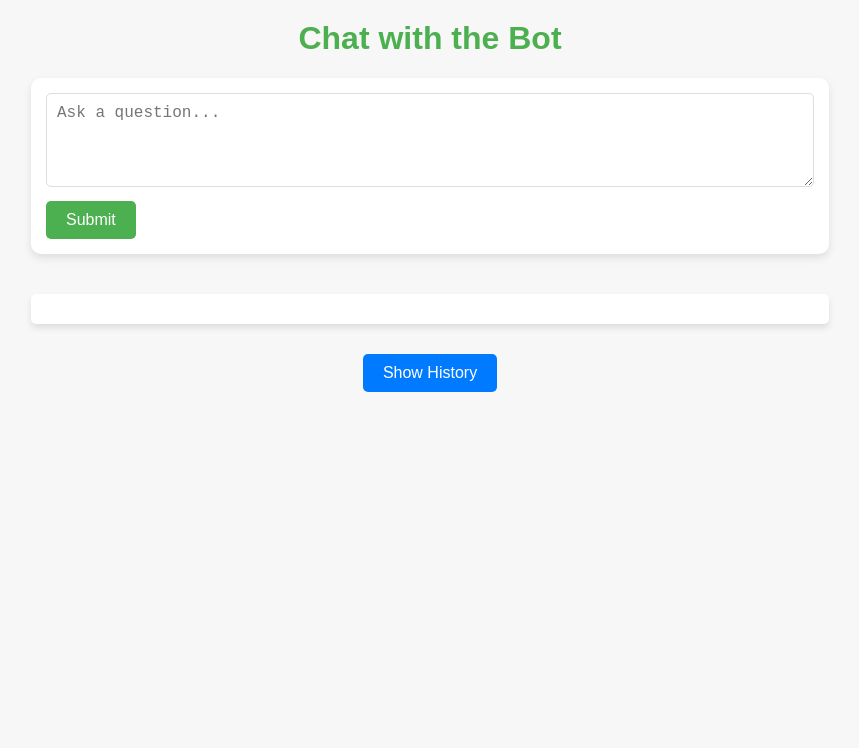
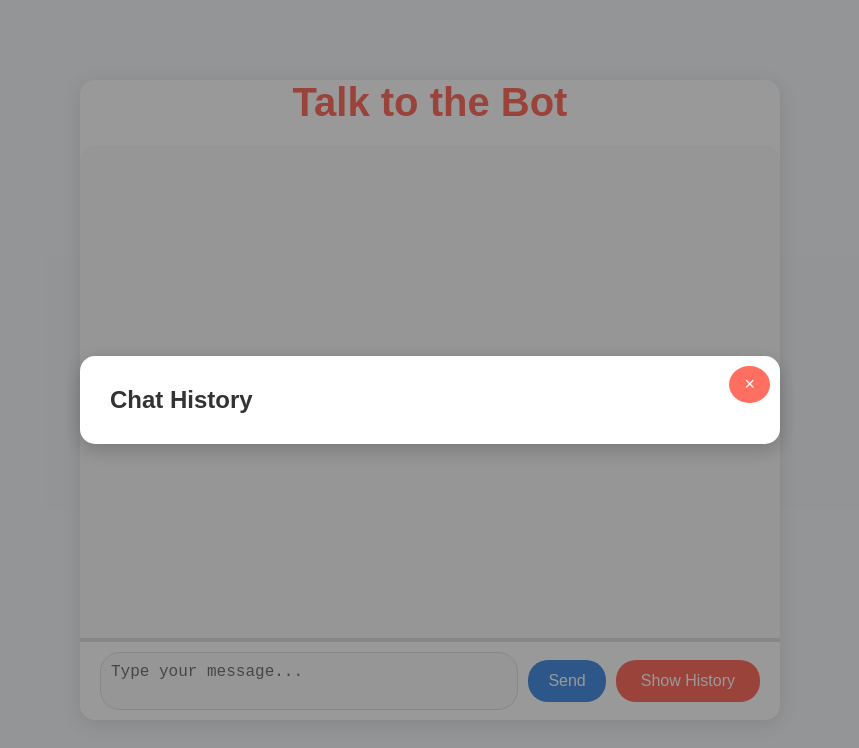
Before and after one commit to UdayRajput001/chatbot, a plain HTML site: page index.html in a window 1280 px wide. Both pictures are taken after a click on the button "Show History". Shown: the whole page, without its empty margins (210-1069 px from the left). Drawn offline with Linux system fonts and the light colour scheme; no server answers.

Commit message:
interactive chatbot

```diff
--- a/index.html
+++ b/index.html
@@ -4,146 +4,226 @@
     <meta charset="UTF-8">
     <meta name="viewport" content="width=device-width, initial-scale=1.0">
     <title>ChatBot</title>
-
     <style>
-        /* Basic page setup */
-        body {
-            font-family: Arial, sans-serif;
+        /* Global Styles */
+        * {
             margin: 0;
             padding: 0;
-            background-color: #f7f7f7;
+            box-sizing: border-box;
+        }
+
+        body {
+            font-family: 'Arial', sans-serif;
+            background-color: #F4F7FA;
+            color: #333;
             display: flex;
-            flex-direction: column;
+            justify-content: center;
             align-items: center;
+            min-height: 100vh;
         }
 
         h1 {
-            color: #4CAF50;
+            font-size: 2.5rem;
+            margin-bottom: 20px;
+            color: #FF6F61;
             text-align: center;
-            margin-top: 20px;
         }
 
-        /* Form styling */
+        /* Chat Container */
+        #chat-container {
+            width: 100%;
+            max-width: 700px;
+            height: 80vh;
+            display: flex;
+            flex-direction: column;
+            background: #fff;
+            border-radius: 15px;
+            box-shadow: 0 4px 20px rgba(0, 0, 0, 0.1);
+            overflow: hidden;
+            position: relative;
+        }
+
+        #chat-display {
+            padding: 20px;
+            flex-grow: 1;
+            overflow-y: auto;
+            background: #FAFAFA;
+            border-bottom: 2px solid #E0E0E0;
+            border-radius: 15px 15px 0 0;
+        }
+
+        .chat-message {
+            display: flex;
+            margin-bottom: 15px;
+            animation: fadeIn 0.4s ease-out;
+        }
+
+        .chat-bubble {
+            max-width: 75%;
+            padding: 12px 18px;
+            border-radius: 20px;
+            font-size: 16px;
+            line-height: 1.5;
+            word-wrap: break-word;
+            color: white;
+            box-shadow: 0 4px 10px rgba(0, 0, 0, 0.1);
+        }
+
+        .user-message .chat-bubble {
+            background: #FF6F61;
+            align-self: flex-end; /* User message on the right */
+        }
+
+        .bot-message .chat-bubble {
+            background: #4A90E2;
+            align-self: flex-start; /* Bot message on the left */
+        }
+
+        /* Message input and button styles */
         #chat-form {
-            background-color: #ffffff;
-            padding: 15px;
-            border-radius: 10px;
-            box-shadow: 0 4px 8px rgba(0, 0, 0, 0.1);
-            width: 60%;
-            margin-bottom: 20px;
+            display: flex;
+            align-items: center;
+            justify-content: space-between; /* Added to align buttons */
+            padding: 10px 20px;
+            background: #fff;
+            border-top: 2px solid #E0E0E0;
+            border-radius: 0 0 15px 15px;
         }
 
         textarea {
-            width: 100%;
+            flex-grow: 1;
             padding: 10px;
-            border: 1px solid #ddd;
-            border-radius: 5px;
+            border: 1px solid #E0E0E0;
+            border-radius: 20px;
             font-size: 16px;
-            box-sizing: border-box;
+            resize: none;
+            min-height: 50px;
+            outline: none;
+            background: #F9F9F9;
+            transition: all 0.3s ease;
+        }
+
+        textarea:focus {
+            border-color: #FF6F61;
+            background: #FFF7F6;
         }
 
         button {
-            background-color: #4CAF50;
+            background-color: #4A90E2; /* New button color */
             color: white;
             border: none;
-            padding: 10px 20px;
-            border-radius: 5px;
+            padding: 12px 20px;
+            border-radius: 20px;
             cursor: pointer;
             font-size: 16px;
-            margin-top: 10px;
-            transition: background-color 0.3s;
+            margin-left: 10px;
+            transition: background-color 0.3s ease;
         }
 
         button:hover {
-            background-color: #45a049;
+            background-color: #3970A4;
         }
 
-        /* Response area styling */
-        #bot-response {
+        /* Show history button */
+        #show-history {
+            background-color: #FF6F61;
+            color: white;
+            padding: 12px 25px;
+            border-radius: 20px;
             font-size: 16px;
-            color: #333;
-            background-color: #fff;
-            border-radius: 5px;
-            padding: 15px;
-            box-shadow: 0 4px 6px rgba(0, 0, 0, 0.1);
-            margin-top: 20px;
-            width: 60%;
-            margin-bottom: 20px;
-            max-height: 150px;
-            overflow-y: auto;
-        }
-
-        /* Show History Button */
-        #show-history {
-            background-color: #007BFF;
-            color: white;
+            cursor: pointer;
             border: none;
-            padding: 10px 20px;
-            border-radius: 5px;
-            cursor: pointer;
-            font-size: 16px;
-            margin-bottom: 20px;
-            transition: background-color 0.3s;
+            transition: background-color 0.3s ease;
         }
 
         #show-history:hover {
-            background-color: #0056b3;
+            background-color: #F55F49;
         }
 
-        /* History Section */
-        #chat-history {
-            width: 60%;
-            max-height: 300px;
-            overflow-y: auto;
-            padding: 10px;
-            background-color: #fff;
-            border-radius: 5px;
-            box-shadow: 0 4px 6px rgba(0, 0, 0, 0.1);
-            display: none; /* Hidden by default */
+        /* History Overlay */
+        #history-overlay {
+            position: fixed;
+            top: 0;
+            left: 0;
+            width: 100%;
+            height: 100%;
+            background: rgba(0, 0, 0, 0.4);
+            display: none;
+            justify-content: center;
+            align-items: center;
+            z-index: 1000;
         }
 
-        .chat-message {
-            margin-bottom: 15px;
+        #history-content {
+            width: 80%;
+            max-width: 700px;
+            background: #fff;
+            padding: 30px;
+            border-radius: 15px;
+            box-shadow: 0 6px 20px rgba(0, 0, 0, 0.2);
+            overflow-y: auto;
+            max-height: 70vh;
+            position: relative;
         }
 
-        .chat-message .user {
-            font-weight: bold;
-            color: #4CAF50;
+        .close-button {
+            position: absolute;
+            top: 10px;
+            right: 10px;
+            background: #FF6F61;
+            color: white;
+            border: none;
+            padding: 8px 15px;
+            border-radius: 50%;
+            cursor: pointer;
+            font-size: 18px;
         }
 
-        .chat-message .bot {
-            color: #007BFF;
+        .close-button:hover {
+            background: #E25A47;
         }
+
+        /* Animation for messages */
+        @keyframes fadeIn {
+            0% { opacity: 0; transform: translateY(20px); }
+            100% { opacity: 1; transform: translateY(0); }
+        }
+
     </style>
+</head>
 
-</head>
 <body>
 
-    <h1>Chat with the Bot</h1>
+    <div id="chat-container">
+        <h1>Talk to the Bot</h1>
+        <!-- Chat Display Area -->
+        <div id="chat-display"></div>
 
-    <!-- Chat Form -->
-    <form id="chat-form">
-        <textarea id="user-message" rows="4" placeholder="Ask a question..."></textarea><br>
-        <button type="submit">Submit</button>
-    </form>
+        <!-- Chat Input Form -->
+        <form id="chat-form">
+            <textarea id="user-message" rows="2" placeholder="Type your message..."></textarea>
+            <button type="submit">Send</button>
+            <button type="button" id="show-history">Show History</button>
+        </form>
+    </div>
 
-    <!-- Current Bot Response -->
-    <div id="bot-response"></div>
-
-    <!-- Show History button -->
-    <button id="show-history">Show History</button>
-
-    <!-- Chat History Section -->
-    <div id="chat-history"></div>
+    <!-- Chat History Overlay -->
+    <div id="history-overlay">
+        <div id="history-content">
+            <button class="close-button">×</button>
+            <h2>Chat History</h2>
+            <div id="history-display"></div>
+        </div>
+    </div>
 
     <script>
-        // Event listener for form submission
-        document.getElementById("chat-form").addEventListener("submit", async function(e) {
+        const chatHistory = [];
+
+        document.getElementById("chat-form").addEventListener("submit", async function (e) {
             e.preventDefault();
 
             const userMessage = document.getElementById("user-message").value;
 
-            // Send the user's message to FastAPI backend
             const response = await fetch("http://127.0.0.1:8000/chat/", {
                 method: "POST",
                 headers: {
@@ -151,51 +231,64 @@
                 },
                 body: JSON.stringify({ user_message: userMessage }),
             });
+
             const data = await response.json();
 
-            // Display the latest response
-            document.getElementById("bot-response").innerText = `Bot: ${data.bot_response}`;
-
-            // Clear input
+            appendChatMessage(userMessage, data.bot_response);
             document.getElementById("user-message").value = "";
 
-            // Append the user message and bot response to history (current only)
-            const currentHistory = document.createElement('div');
-            currentHistory.classList.add('chat-message');
-            currentHistory.innerHTML = `
-                <div class="user">User: ${userMessage}</div>
-                <div class="bot">Bot: ${data.bot_response}</div>
-            `;
-            document.getElementById("chat-history").innerHTML = currentHistory.outerHTML;
-
-            // Optionally scroll to latest response
-            document.getElementById("chat-history").scrollTop = document.getElementById("chat-history").scrollHeight;
+            // Save message to history
+            chatHistory.push({ user: userMessage, bot: data.bot_response });
         });
 
-        // Function to display full chat history
-        async function displayChatHistory() {
-            const historyResponse = await fetch("http://127.0.0.1:8000/history/");
-            const history = await historyResponse.json();
-            let historyHtml = "";
+        function appendChatMessage(userMessage, botResponse) {
+            const chatDisplay = document.getElementById("chat-display");
 
-            history.forEach(chat => {
-                historyHtml += `
-                    <div class="chat-message">
-                        <div class="user">User: ${chat.user_message}</div>
-                        <div class="bot">Bot: ${chat.bot_response}</div>
-                    </div>
-                `;
-            });
+            const userMessageDiv = document.createElement("div");
+            userMessageDiv.classList.add("chat-message", "user-message");
+            userMessageDiv.innerHTML = `<div class="chat-bubble">${userMessage}</div>`;
+            chatDisplay.appendChild(userMessageDiv);
 
-            // Display history with fade-in animation
-            document.getElementById("chat-history").style.display = 'block';
-            document.getElementById("chat-history").innerHTML = historyHtml;
-            document.getElementById("chat-history").scrollTop = document.getElementById("chat-history").scrollHeight;
+            const botMessageDiv = document.createElement("div");
+            botMessageDiv.classList.add("chat-message", "bot-message");
+            botMessageDiv.innerHTML = `<div class="chat-bubble">${botResponse}</div>`;
+            chatDisplay.appendChild(botMessageDiv);
+
+            chatDisplay.scrollTop = chatDisplay.scrollHeight;
         }
 
-        // Event listener for the Show History button
-        document.getElementById("show-history").addEventListener("click", async function() {
-            await displayChatHistory();  // Fetch and display full chat history
+        async function fetchChatHistory() {
+            const response = await fetch("http://127.0.0.1:8000/history/");
+            const data = await response.json();
+            displayChatHistory(data);
+        }
+
+        function displayChatHistory(history) {
+            const historyDisplay = document.getElementById("history-display");
+            historyDisplay.innerHTML = ""; // Clear previous history
+
+            history.forEach(entry => {
+                const userMessageDiv = document.createElement("div");
+                userMessageDiv.classList.add("chat-message", "user-message");
+                userMessageDiv.innerHTML = `<div class="chat-bubble">${entry.user_message}</div>`;
+                historyDisplay.appendChild(userMessageDiv);
+
+                const botMessageDiv = document.createElement("div");
+                botMessageDiv.classList.add("chat-message", "bot-message");
+                botMessageDiv.innerHTML = `<div class="chat-bubble">${entry.bot_response}</div>`;
+                historyDisplay.appendChild(botMessageDiv);
+            });
+        }
+
+        // Show/Hide chat history modal
+        const historyOverlay = document.getElementById("history-overlay");
+        document.getElementById("show-history").addEventListener("click", () => {
+            fetchChatHistory();
+            historyOverlay.style.display = "flex";
+        });
+
+        document.querySelector(".close-button").addEventListener("click", () => {
+            historyOverlay.style.display = "none";
         });
     </script>
 
```
Also changed, not shown: 1 other file.
